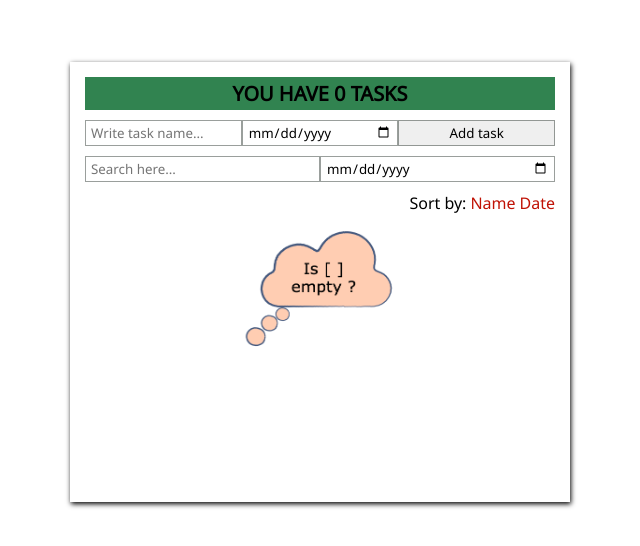
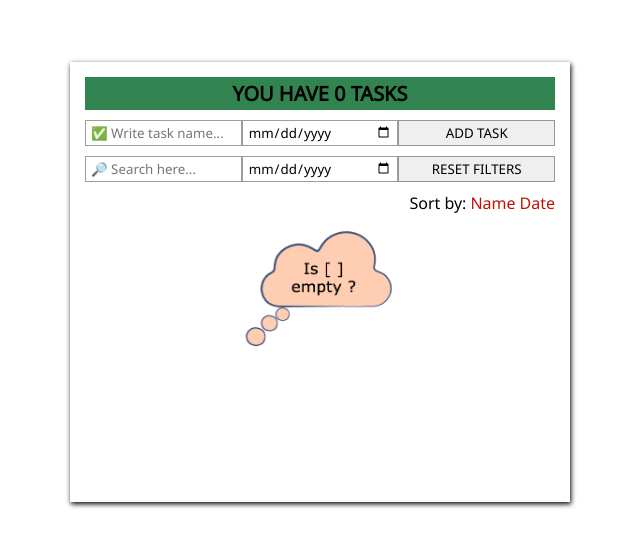
Before and after one commit to Meinerdi/ToDo-Application, a React (Create React App) app: page / in a window 1280 px wide. Shown: the part 118-664 px from the top of the page, without its empty margins (320-960 px from the left). Built offline with nearby package versions, Linux system fonts and the light colour scheme.

Commit message:
add eset button, apply some styles

```diff
--- a/src/App.js
+++ b/src/App.js
@@ -204,6 +204,12 @@ export class App extends Component {
     })
   }
 
+  changeFilterInactive = () => {
+    this.setState({
+      searchActivated: false
+    })
+  }
+
   render() {
     let {tasks, emptyFields, searchedTasks, searchActivated} = this.state
 
@@ -217,6 +223,7 @@ export class App extends Component {
         <SearchField
           onSearchByText={this.onSearchByText}
           onSearchByDate={this.onSearchByDate}
+          changeFilterInactive={this.changeFilterInactive}
         />
         <SortField
           onSortByName={this.onSortByName}
--- a/src/Components/AddTaskField.js
+++ b/src/Components/AddTaskField.js
@@ -57,11 +57,11 @@ export class AddTaskField extends Component {
         return (
             <form className={s.addTaskForm}>
                 <input
-                    type="text"
+                    type="search"
                     value={valueOfTaskNameField}
                     onChange={this.handleTaskNameChange}
                     className={emptyFields.taskName ? s.error : ""}
-                    placeholder="Write task name..."
+                    placeholder="&#9989; Write task name..."
                 />
                 <input
                     type="date"
@@ -69,7 +69,7 @@ export class AddTaskField extends Component {
                     onChange={this.handleDateChange}
                     className={emptyFields.taskDate ? s.error : ""}
                 />
-                <input type="submit" value={"Add task"} onClick={this.handleSubmitTask}/>
+                <input type="submit" value={"ADD TASK"} onClick={this.handleSubmitTask}/>
             </form>
         )
     }
--- a/src/Components/SearchField.js
+++ b/src/Components/SearchField.js
@@ -40,6 +40,16 @@ export class SearchField extends Component {
         localStorage.setItem("valueOfSearchDate", e.target.value)
     }
 
+    handleReset = () => {
+        this.setState({
+            valueOfSearchTextField: "",
+            valueOfSearchDateField: ""
+        })
+        localStorage.setItem("valueOfSearchText", "")
+        localStorage.setItem("valueOfSearchDate", "")
+        this.props.changeFilterInactive()
+    }
+
     render() {
         return (
             <form onSubmit={this.handleSubmit} className={s.searchForm}>
@@ -47,7 +57,7 @@ export class SearchField extends Component {
                 <input
                     type="search"
                     onChange={this.handleSearchText}
-                    placeholder="Search here..."
+                    placeholder="&#128270; Search here..."
                     value={this.state.valueOfSearchTextField}
                 />
 
@@ -57,6 +67,12 @@ export class SearchField extends Component {
                     value={this.state.valueOfSearchDateField}
                 />
 
+                <input
+                    type="submit"
+                    value="RESET FILTERS"
+                    onClick={this.handleReset}
+                />
+
             </form>
         )
     }
```
